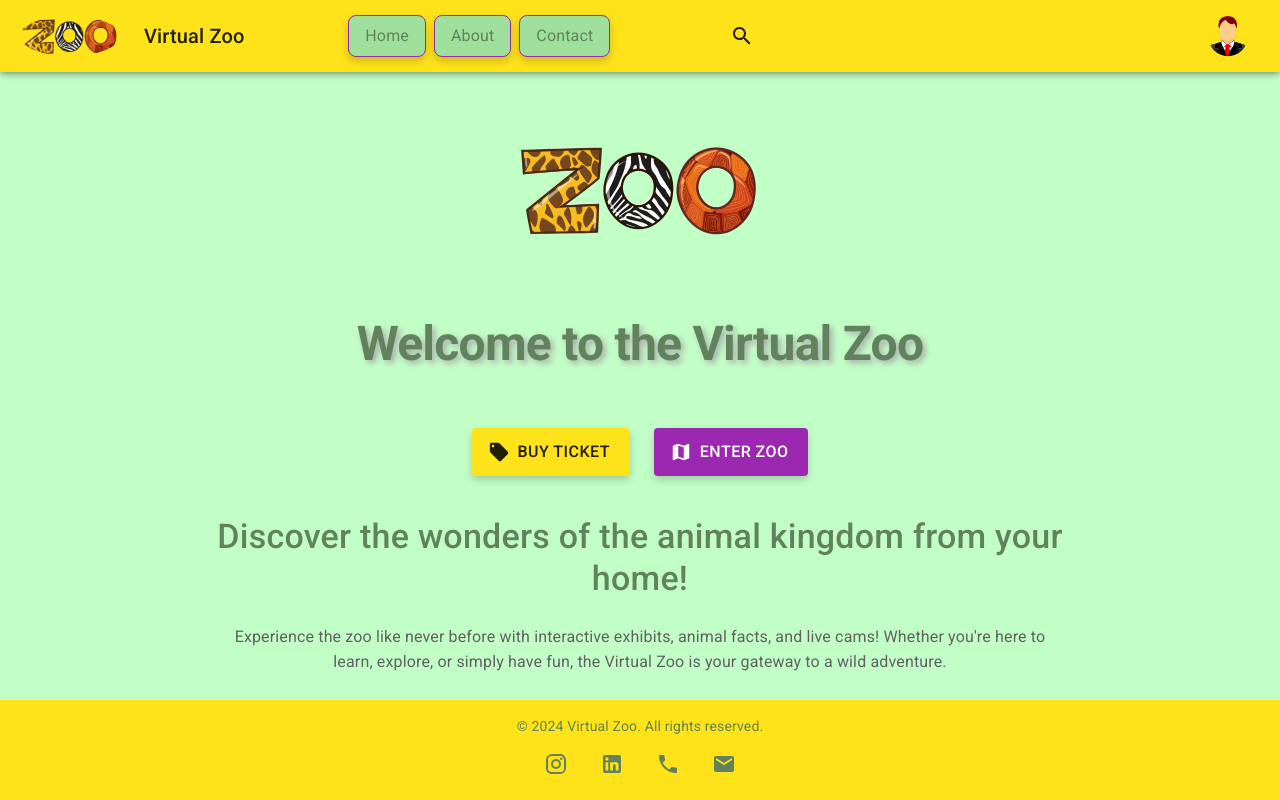
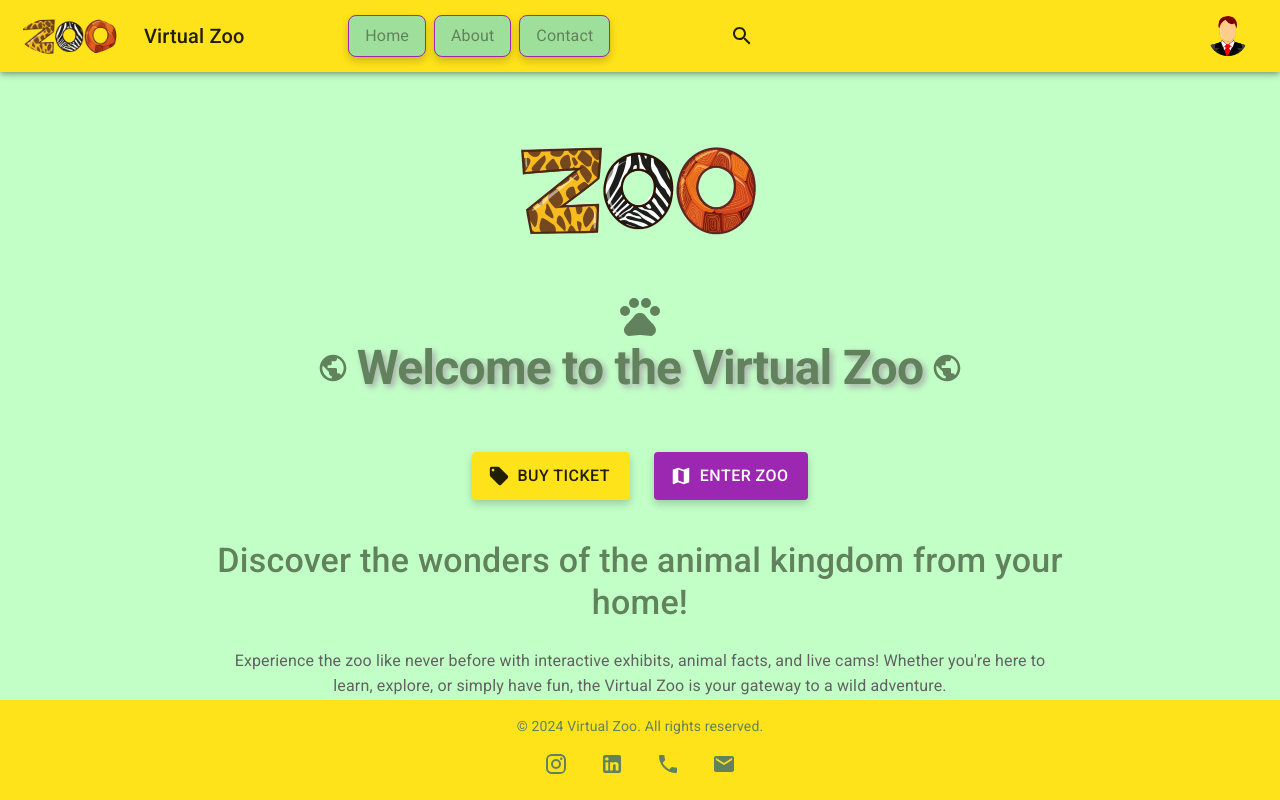
Before and after one commit to Nadav2503/FinalProjectFullStackFront, a React (Vite) app: page / in a window 1280 px wide. Built offline with nearby package versions, Linux system fonts and the light colour scheme.

Commit message:
add some icons to emphasize the home page title

```diff
--- a/src/pages/HomePage.jsx
+++ b/src/pages/HomePage.jsx
@@ -1,6 +1,6 @@
 import React from 'react';
 import { Box, Container, Typography, Stack } from '@mui/material';
-import { LocalOffer, Map } from '@mui/icons-material';
+import { LocalOffer, Map, Pets, Public } from '@mui/icons-material'; // Added additional icons
 import { useTheme } from '@mui/material/styles';
 import Logo from '/images/zooLogo.png';
 import CustomButton from '../general/CustomButton';
@@ -21,7 +21,8 @@ export default function Home() {
             }}
         >
             {/* Logo Section */}
-            <Box sx={{ textAlign: 'center', marginBottom: 5 }}>
+            <Box sx={{ textAlign: 'center', marginBottom: 2 }}>
+                {/* Icon above the logo */}
                 <img
                     src={Logo} // Image source for the logo
                     alt="Virtual Zoo Logo" // Alt text for the image
@@ -33,6 +34,7 @@ export default function Home() {
             </Box>
 
             {/* Title Section */}
+            <Pets sx={{ fontSize: '3rem' }} /> {/* Paw print icon below the logo */}
             <Typography
                 variant="h1" // Use h1 for the title
                 sx={{
@@ -42,9 +44,18 @@ export default function Home() {
                     textAlign: 'center', // Center the title horizontally
                     marginBottom: 3, // Add space below the title
                     textShadow: `3px 3px 6px ${theme.palette.mode === 'dark' ? '#000' : '#aaa'}`, // Add text shadow for better visibility in different modes
+                    display: 'flex',
+                    justifyContent: 'center',
+                    alignItems: 'center',
                 }}
             >
+                {/* Left icon */}
+                <Public sx={{ marginRight: '8px', fontSize: '2rem' }} /> {/* Globe print icon on the left */}
+
                 Welcome to the Virtual Zoo
+
+                {/* Right icon */}
+                <Public sx={{ marginLeft: '8px', fontSize: '2rem' }} /> {/* Globe icon on the right */}
             </Typography>
 
             {/* Action Buttons Section */}
```
